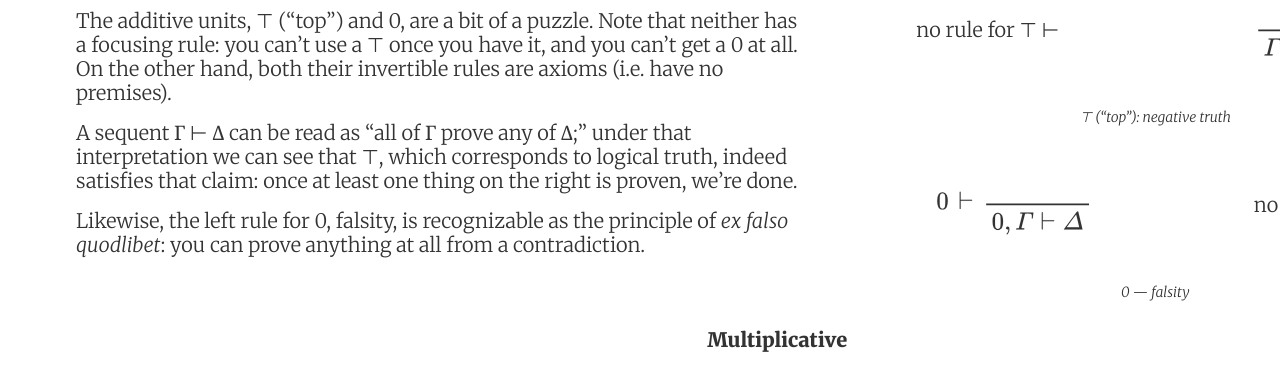
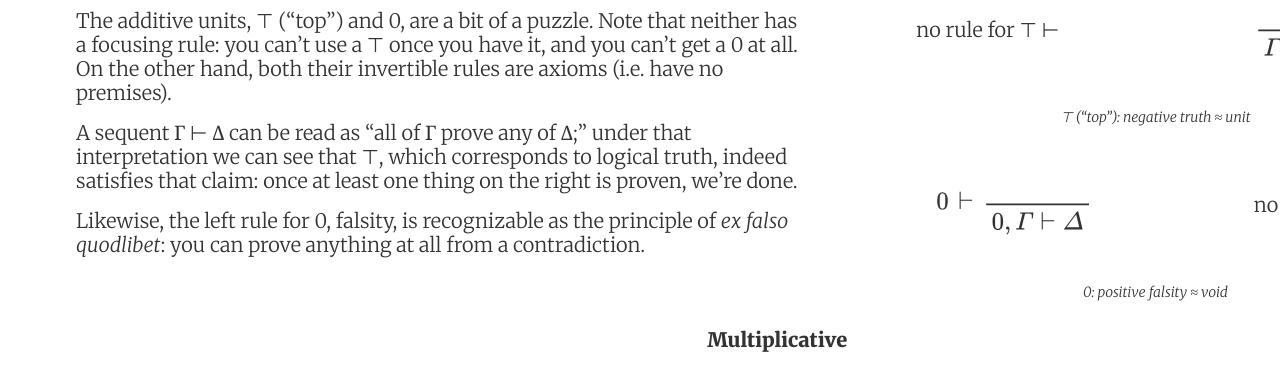
Before and after one commit to robrix/robrix.github.io, a Jekyll site: the page docs/posts/2021-06-07-duality/index.html, which Jekyll copies as it is, in a window 1280 px wide and 900 px high, scrolled down 997 px. Shown: the part 152-528 px from the top of the window. Built offline with Jekyll 4.4.1, drawn with Linux system fonts in a browser that asks for light colours.

Commit message:
Better captions.

```diff
--- a/docs/feed.xml
+++ b/docs/feed.xml
@@ -158,7 +158,7 @@ no rule for ⊤ ⊢
 </tr>
 <tr>
 <td colspan="2" class="caption">
-⊤ (“top”): negative truth
+⊤ (“top”): negative truth ≈ unit
 </td>
 </tr>
 <tr>
@@ -179,7 +179,7 @@ no rule for ⊢ 0
 </tr>
 <tr>
 <td colspan="2" class="caption">
-0 — falsity
+0: positive falsity ≈ void
 </td>
 </tr>
 <tr>
--- a/docs/posts/2021-06-07-duality/index.html
+++ b/docs/posts/2021-06-07-duality/index.html
@@ -206,7 +206,7 @@ no rule for ⊤ ⊢
 </tr>
 <tr>
 <td colspan="2" class="caption">
-⊤ (“top”): negative truth
+⊤ (“top”): negative truth ≈ unit
 </td>
 </tr>
 <tr>
@@ -227,7 +227,7 @@ no rule for ⊢ 0
 </tr>
 <tr>
 <td colspan="2" class="caption">
-0 — falsity
+0: positive falsity ≈ void
 </td>
 </tr>
 <tr>
```
Also changed, not shown: posts/2021-06-07-duality.md (+2 -2 lines).
